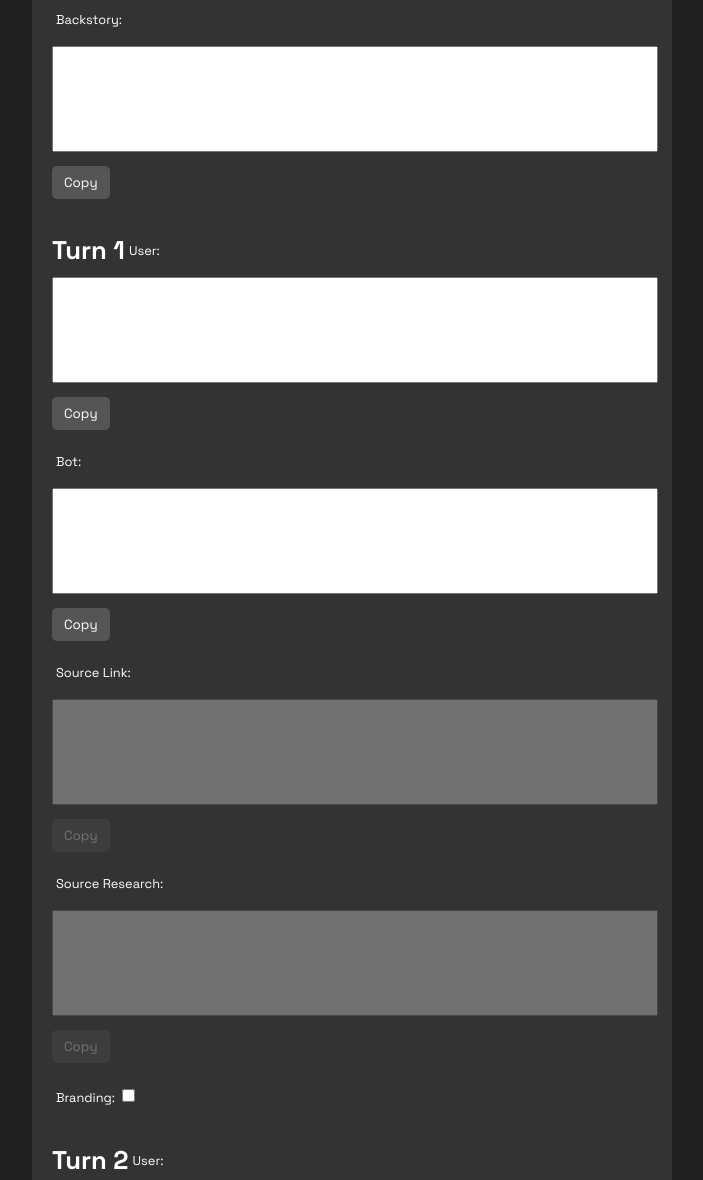
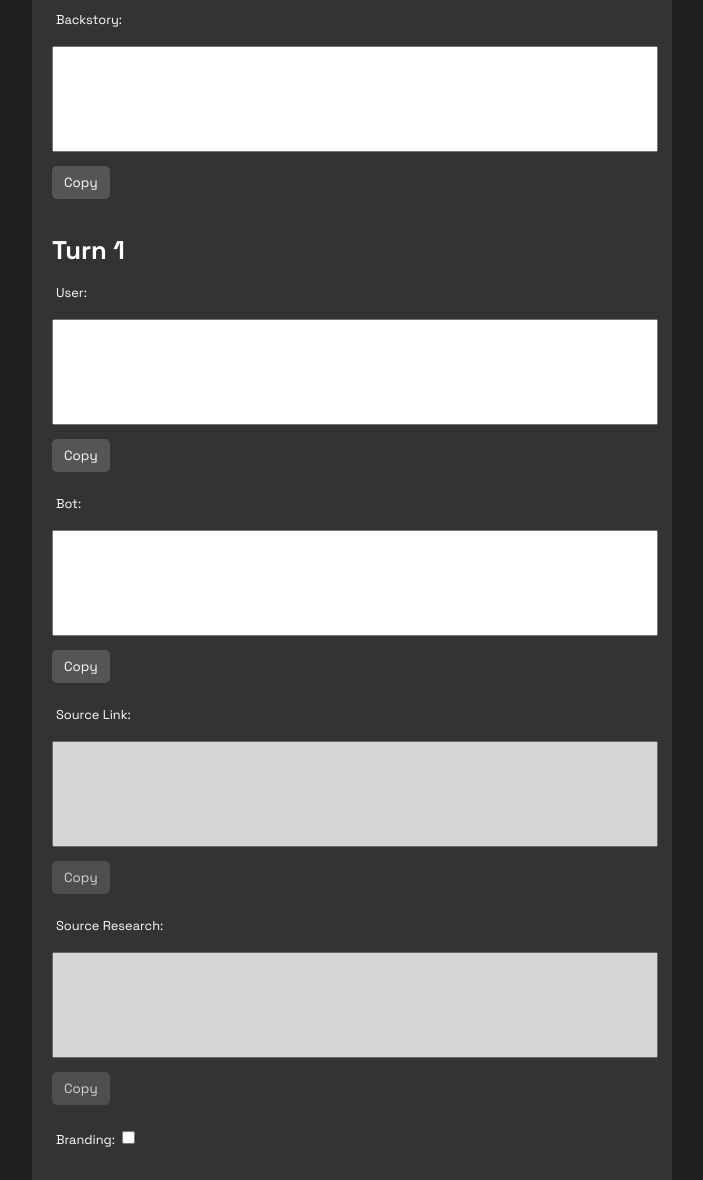
Before and after one commit to caiorubini/invisible, a plain HTML site: page index.html in a window 1280 px wide. Shown: the part 544-1724 px from the top of the page, without its empty margins (288-991 px from the left). Drawn offline with Linux system fonts and the light colour scheme.

Commit message:
Update index.html

```diff
--- a/index.html
+++ b/index.html
@@ -54,7 +54,7 @@
 
         .section .source {
             width: 100%;
-            opacity: 0.3;
+            opacity: 0.8;
         }
 
         .section label {
@@ -108,6 +108,7 @@
 
         .checkbox input {
             margin-right: 10px;
+            margin-top: 3px;
         }
     </style>
 </head>
@@ -139,9 +140,8 @@
             </div>
 
             <!-- Turn 1 -->
-            <div class="section">
-                <span class="turn-number">Turn 1</span><br><br>
-
+                <span class="turn-number">Turn 1</span>
+                <div class="section">
                 <label for="user1">User:</label>
                 <div class="field">
                     <textarea id="user1" name="user1" class="dialogue"></textarea>
```
